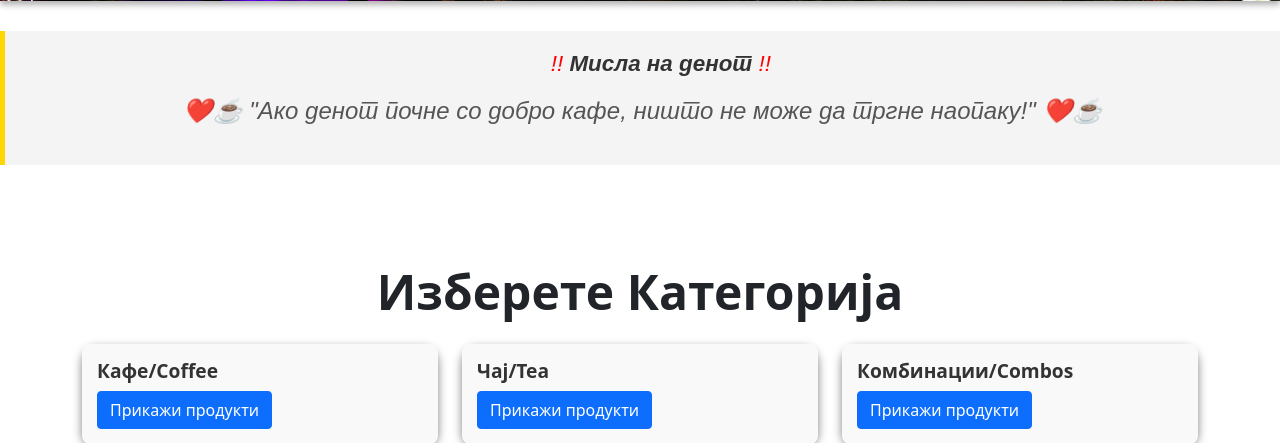
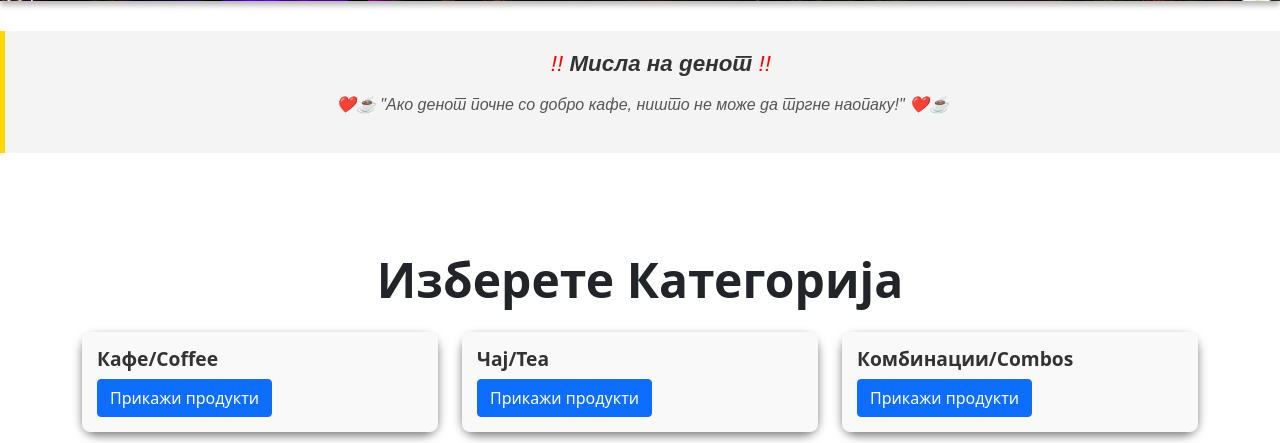
Before and after one commit to markosrbakov/GalacticCaffe, a Django app: page / in a window 1280 px wide. Shown: the part 499-942 px from the top of the page. Run offline with Django 5.2, Linux system fonts and the light colour scheme; data comes from the database, SQL or seed files in the repository.

Commit message:
Update index.html

```diff
--- a/templates/index.html
+++ b/templates/index.html
@@ -230,7 +230,7 @@
             padding: 0;
         }
           .fun-facts li {
-            font-size: 1.5rem; /* Помал font-size */
+            font-size: 1rem; /* Помал font-size */
             color: #555;
             margin: 5px 0;
         }
```
